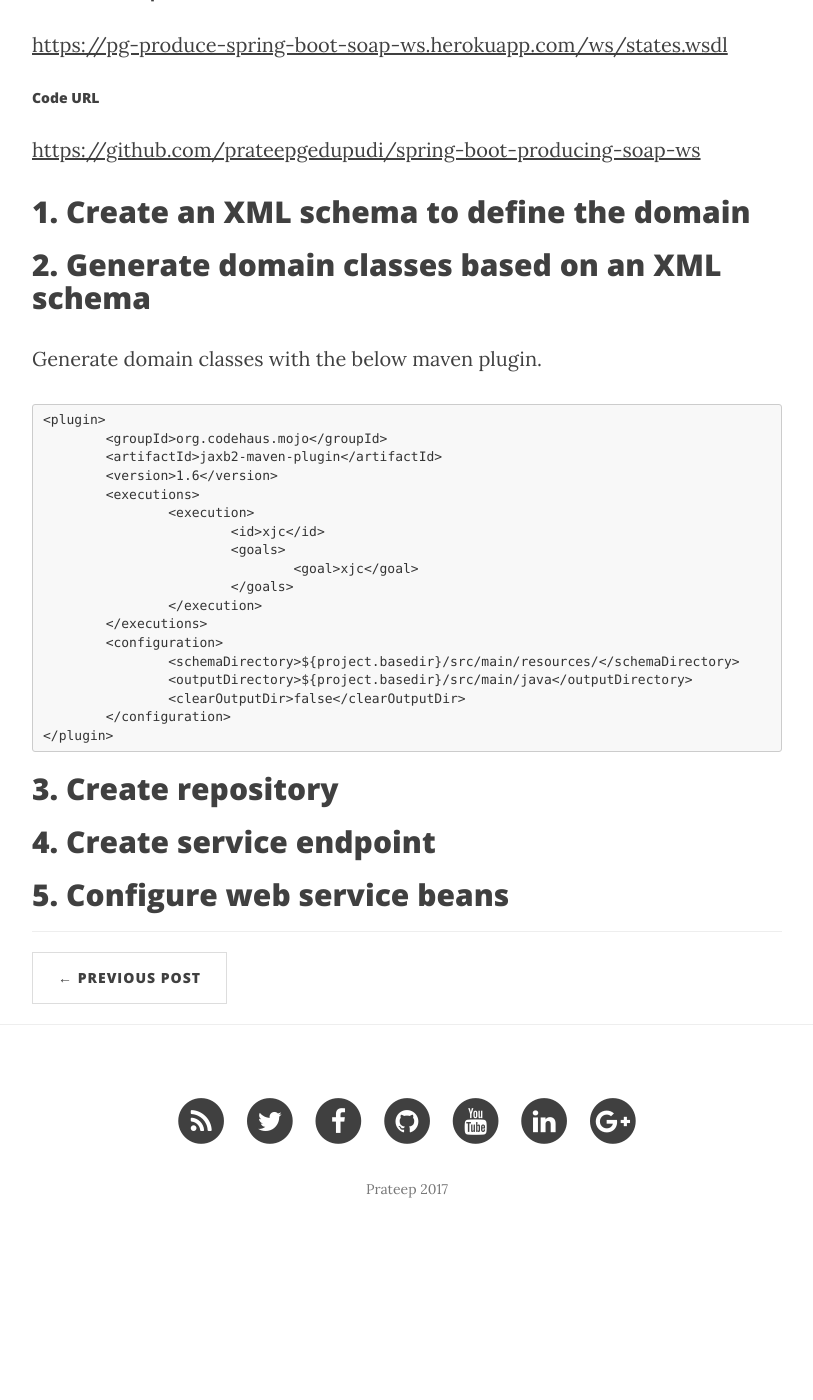
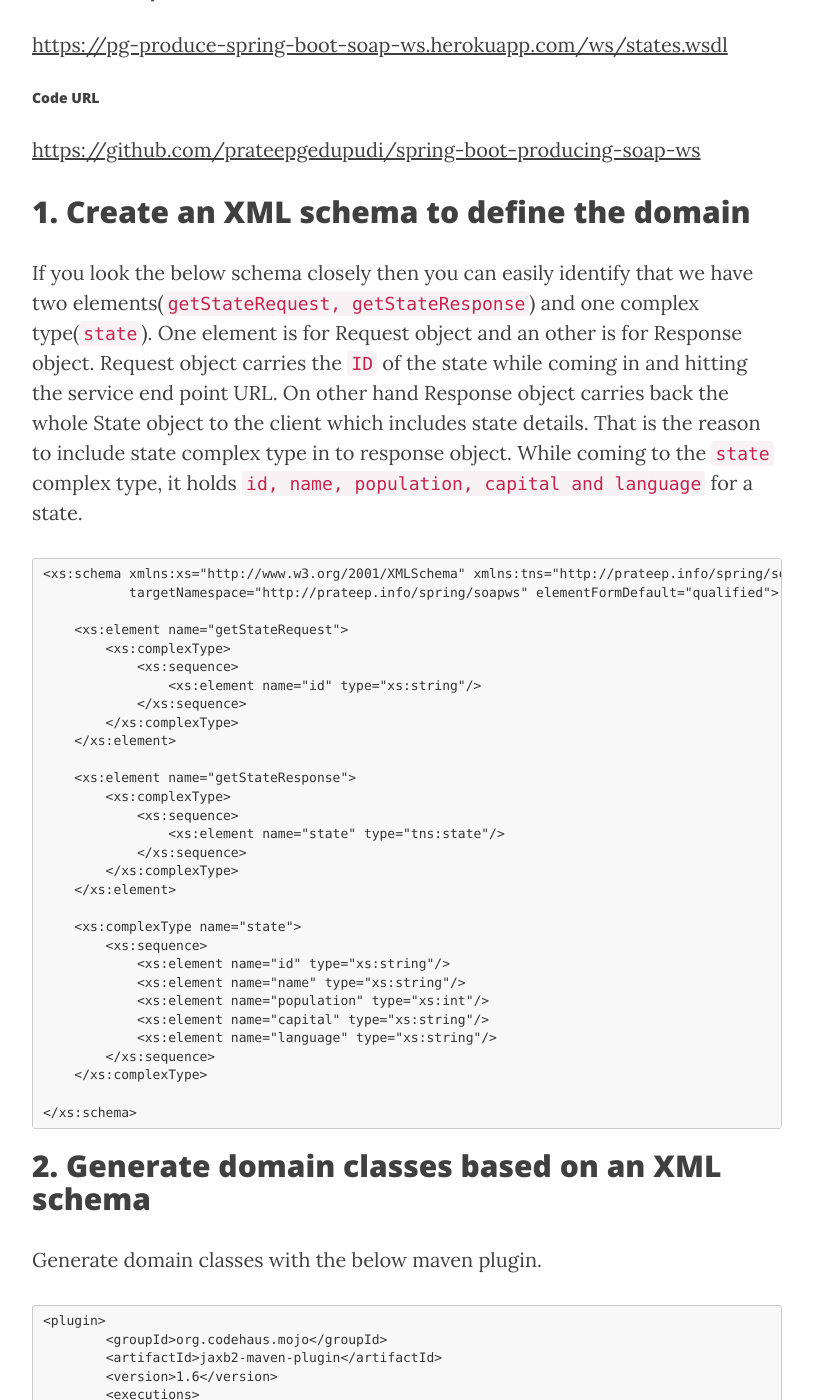
Before and after one commit to prateepgedupudi/prateepgedupudi.github.io, a Jekyll site: the page built from _posts/2017-12-12-Basic-5-Steps-To-Produce-SOAP-Web-Service-With-Spring-Boot.md, in a window 1280 px wide and 1400 px high, scrolled down 845 px. Shown: the whole window, without its empty margins (233-1046 px from the left). Built offline with Jekyll 4.4.1, drawn with Linux system fonts in a browser that asks for light colours; nearby versions of some CDN libraries; before the commit the page ends 2110 px from its top, so only the background shows below that.

Commit message:
5 steps to produce SOAP web service with Spring Boot.

`````diff
--- a/_posts/2017-12-12-Basic-5-Steps-To-Produce-SOAP-Web-Service-With-Spring-Boot.md
+++ b/_posts/2017-12-12-Basic-5-Steps-To-Produce-SOAP-Web-Service-With-Spring-Boot.md
@@ -16,6 +16,43 @@ We will be building a web service server that exposes data from some of the Indi
 [https://github.com/prateepgedupudi/spring-boot-producing-soap-ws](https://github.com/prateepgedupudi/spring-boot-producing-soap-ws)
 
 ## 1. Create an XML schema to define the domain
+
+If you look the below schema closely then you can easily identify that we have two elements(`getStateRequest, getStateResponse`) and one complex type(`state`).
+One element is for Request object and an other is for Response object. Request object carries the `ID` of the state while coming in and hitting the service end point URL.
+On other hand Response object carries back the whole State object to the client which includes state details. That is the reason to include state complex type in to response object.
+While coming to the `state` complex type, it holds `id, name, population, capital and language` for a state.
+````
+<xs:schema xmlns:xs="http://www.w3.org/2001/XMLSchema" xmlns:tns="http://prateep.info/spring/soapws"
+           targetNamespace="http://prateep.info/spring/soapws" elementFormDefault="qualified">
+
+    <xs:element name="getStateRequest">
+        <xs:complexType>
+            <xs:sequence>
+                <xs:element name="id" type="xs:string"/>
+            </xs:sequence>
+        </xs:complexType>
+    </xs:element>
+
+    <xs:element name="getStateResponse">
+        <xs:complexType>
+            <xs:sequence>
+                <xs:element name="state" type="tns:state"/>
+            </xs:sequence>
+        </xs:complexType>
+    </xs:element>
+
+    <xs:complexType name="state">
+        <xs:sequence>
+            <xs:element name="id" type="xs:string"/>
+            <xs:element name="name" type="xs:string"/>
+            <xs:element name="population" type="xs:int"/>
+            <xs:element name="capital" type="xs:string"/>
+            <xs:element name="language" type="xs:string"/>
+        </xs:sequence>
+    </xs:complexType>
+
+</xs:schema>
+````
 
 ## 2. Generate domain classes based on an XML schema
 
`````
